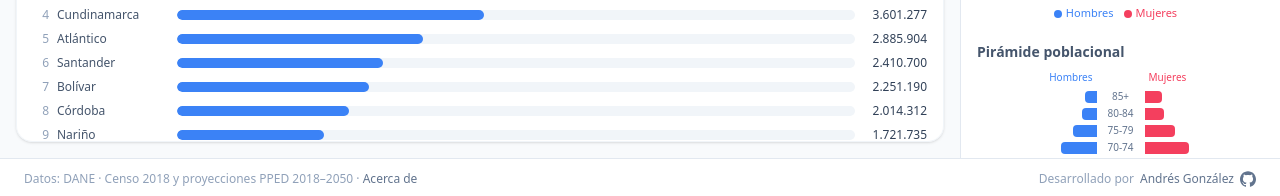
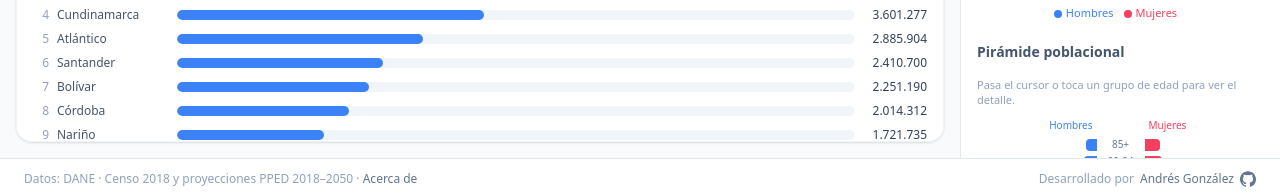
Before and after one commit to andresgobl98/colombia-demographics, a React (Vite) app: page / in a window 1280 px wide. Shown: the part 601-797 px from the top of the page. Built offline with nearby package versions, Linux system fonts and the light colour scheme.

Commit message:
feat: pyramid scale axis + interactive detail card (hover/tap) with H/M/total/% breakdown

```diff
--- a/src/components/RegionPanel.jsx
+++ b/src/components/RegionPanel.jsx
@@ -30,10 +30,11 @@ export default function RegionPanel({ department, national, code, year, onBack }
   const display    = isNational ? national : department;
 
   // Age pyramid is lazy-loaded (age.json is fetched on first use, then cached).
+  // We don't clear it between updates so year-scrubbing animates instead of
+  // flashing a loading state (the cached data resolves near-instantly).
   const [pyramid, setPyramid] = useState(null);
   useEffect(() => {
     let active = true;
-    setPyramid(null);
     getAgePyramid(code ?? null, year).then((p) => {
       if (active) setPyramid(p);
     });
--- a/src/components/charts/PopulationPyramid.jsx
+++ b/src/components/charts/PopulationPyramid.jsx
@@ -1,40 +1,99 @@
+import { useState } from "react";
+
 const MALE_COLOR = "#3b82f6";   // blue-500
 const FEMALE_COLOR = "#f43f5e"; // rose-500
 
+const fullFmt = (v) => v.toLocaleString("es-CO");
+const compactFmt = (v) =>
+  new Intl.NumberFormat("es-CO", { notation: "compact", maximumFractionDigits: 1 }).format(v);
+
+// Round up to a "nice" axis maximum (1, 2, 2.5, 5 × 10ⁿ) so ticks read cleanly.
+function niceCeil(x) {
+  if (x <= 0) return 1;
+  const base = Math.pow(10, Math.floor(Math.log10(x)));
+  const f = x / base;
+  const nice = f <= 1 ? 1 : f <= 2 ? 2 : f <= 2.5 ? 2.5 : f <= 5 ? 5 : 10;
+  return nice * base;
+}
+
 /**
- * Diverging age-by-sex population pyramid. Males extend left, females right,
- * around a centered age-group label. Bar widths are relative to the largest
- * single bar so both sides share one scale. Animates with the year slider.
+ * Diverging age-by-sex population pyramid with a scale axis and an
+ * interactive detail card (hover on desktop, tap on mobile).
  *
  * @param {string[]} ageGroups  group labels, youngest → oldest
  * @param {number[]} male       count per group (aligned to ageGroups)
  * @param {number[]} female     count per group
  */
 export default function PopulationPyramid({ ageGroups, male, female }) {
-  const max = Math.max(...male, ...female, 0);
-  const fmt = (v) => v.toLocaleString("es-CO");
-  const width = (v) => (max > 0 && v > 0 ? `${(v / max) * 100}%` : 0);
+  const [active, setActive] = useState(null);
 
-  // Oldest group on top, youngest at the base — standard pyramid orientation.
+  const rawMax = Math.max(...male, ...female, 0);
+  const max = niceCeil(rawMax);
+  const total =
+    male.reduce((a, b) => a + b, 0) + female.reduce((a, b) => a + b, 0);
+  const width = (v) => (v > 0 ? `${(v / max) * 100}%` : 0);
+
+  // Oldest group on top, youngest at the base.
   const rows = ageGroups
-    .map((g, i) => ({ group: g, m: male[i], f: female[i] }))
+    .map((g, i) => ({ group: g, m: male[i], f: female[i], i }))
     .reverse();
+
+  const detail =
+    active != null
+      ? (() => {
+          const m = male[active];
+          const f = female[active];
+          const t = m + f;
+          return { group: ageGroups[active], m, f, t, pct: total > 0 ? (t / total) * 100 : 0 };
+        })()
+      : null;
 
   return (
     <div>
-      <div className="flex text-[10px] font-medium text-slate-400 dark:text-slate-500 mb-1">
+      {/* Detail card — fixed height to avoid layout shift */}
+      <div className="h-11 mb-1 flex flex-col justify-center">
+        {detail ? (
+          <>
+            <p className="text-[11px] font-semibold text-slate-700 dark:text-slate-200 leading-tight">
+              {detail.group} años · {detail.pct.toFixed(1)}% de la población
+            </p>
+            <p className="text-[11px] text-slate-500 dark:text-slate-400 tabular-nums leading-tight">
+              H {fullFmt(detail.m)} · M {fullFmt(detail.f)} · Total {fullFmt(detail.t)}
+            </p>
+          </>
+        ) : (
+          <p className="text-[11px] text-slate-400 dark:text-slate-500 leading-snug">
+            Pasa el cursor o toca un grupo de edad para ver el detalle.
+          </p>
+        )}
+      </div>
+
+      {/* Sex headers */}
+      <div className="flex text-[10px] font-medium mb-1">
         <span className="flex-1 text-right pr-1" style={{ color: MALE_COLOR }}>Hombres</span>
         <span className="w-12 shrink-0" />
         <span className="flex-1 text-left pl-1" style={{ color: FEMALE_COLOR }}>Mujeres</span>
       </div>
+
+      {/* Bars */}
       <ul className="flex flex-col gap-[2px]">
-        {rows.map(({ group, m, f }) => (
-          <li key={group} className="flex items-center">
+        {rows.map(({ group, m, f, i }) => {
+          const isActive = active === i;
+          const dim = active != null && !isActive ? 0.5 : 1;
+          return (
+            <li
+              key={group}
+              onMouseEnter={() => setActive(i)}
+              onMouseLeave={() => setActive((a) => (a === i ? null : a))}
+              onClick={() => setActive(i)}
+              className={`flex items-center rounded cursor-pointer ${
+                isActive ? "bg-slate-100 dark:bg-slate-700/50" : ""
+              }`}
+            >
               <div className="flex-1 flex justify-end">
                 <div
-                title={`Hombres ${group}: ${fmt(m)}`}
                   className="h-3 rounded-l-sm transition-all duration-500"
-                style={{ width: width(m), backgroundColor: MALE_COLOR }}
+                  style={{ width: width(m), backgroundColor: MALE_COLOR, opacity: dim }}
                 />
               </div>
               <span className="w-12 shrink-0 text-center text-[10px] tabular-nums text-slate-500 dark:text-slate-400">
@@ -42,14 +101,29 @@ export default function PopulationPyramid({ ageGroups, male, female }) {
               </span>
               <div className="flex-1 flex justify-start">
                 <div
-                title={`Mujeres ${group}: ${fmt(f)}`}
                   className="h-3 rounded-r-sm transition-all duration-500"
-                style={{ width: width(f), backgroundColor: FEMALE_COLOR }}
+                  style={{ width: width(f), backgroundColor: FEMALE_COLOR, opacity: dim }}
                 />
               </div>
             </li>
-        ))}
+          );
+        })}
       </ul>
+
+      {/* Scale axis (labels only, no gridlines) */}
+      <div className="flex mt-1 text-[9px] tabular-nums text-slate-400 dark:text-slate-500">
+        <div className="flex-1 flex justify-between">
+          <span>{compactFmt(max)}</span>
+          <span>{compactFmt(max / 2)}</span>
+          <span>0</span>
+        </div>
+        <span className="w-12 shrink-0" />
+        <div className="flex-1 flex justify-between">
+          <span>0</span>
+          <span>{compactFmt(max / 2)}</span>
+          <span>{compactFmt(max)}</span>
+        </div>
+      </div>
     </div>
   );
 }
```
Lines whose indentation alone changed are shown as unchanged.
